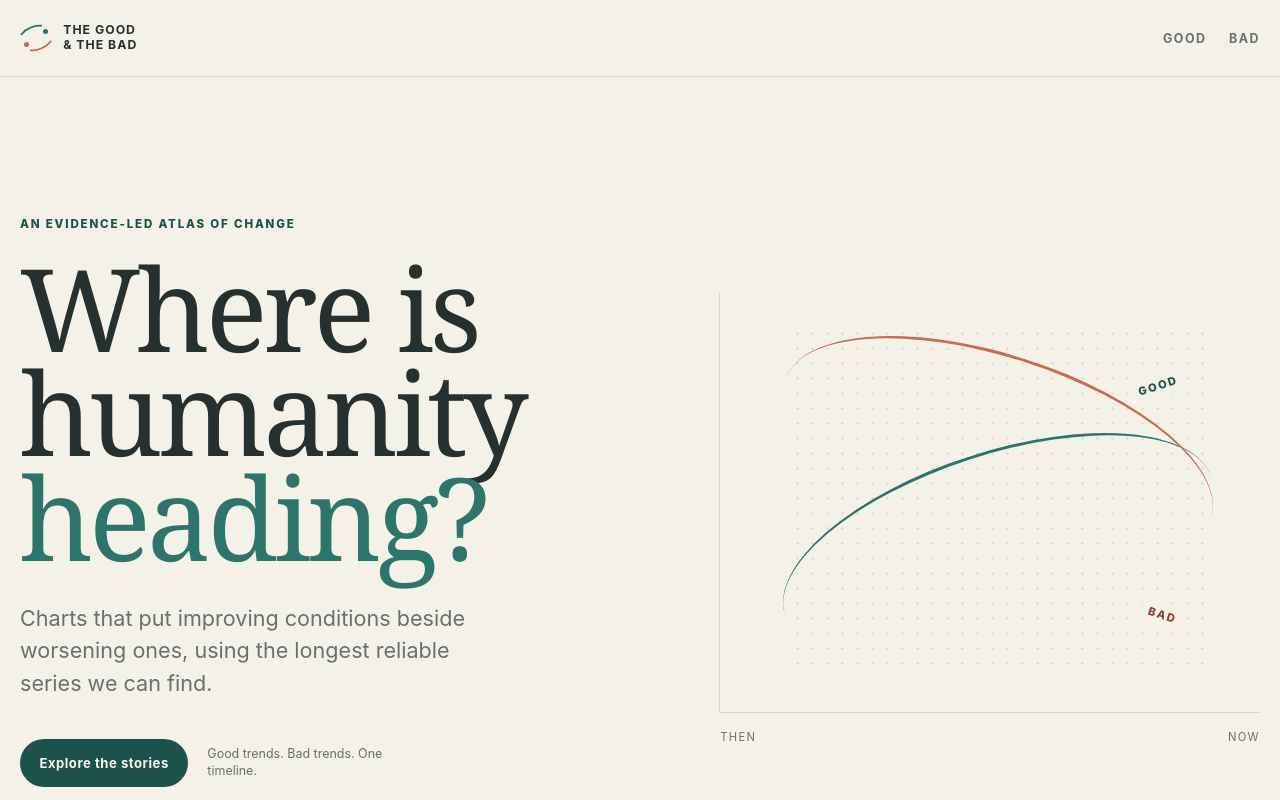
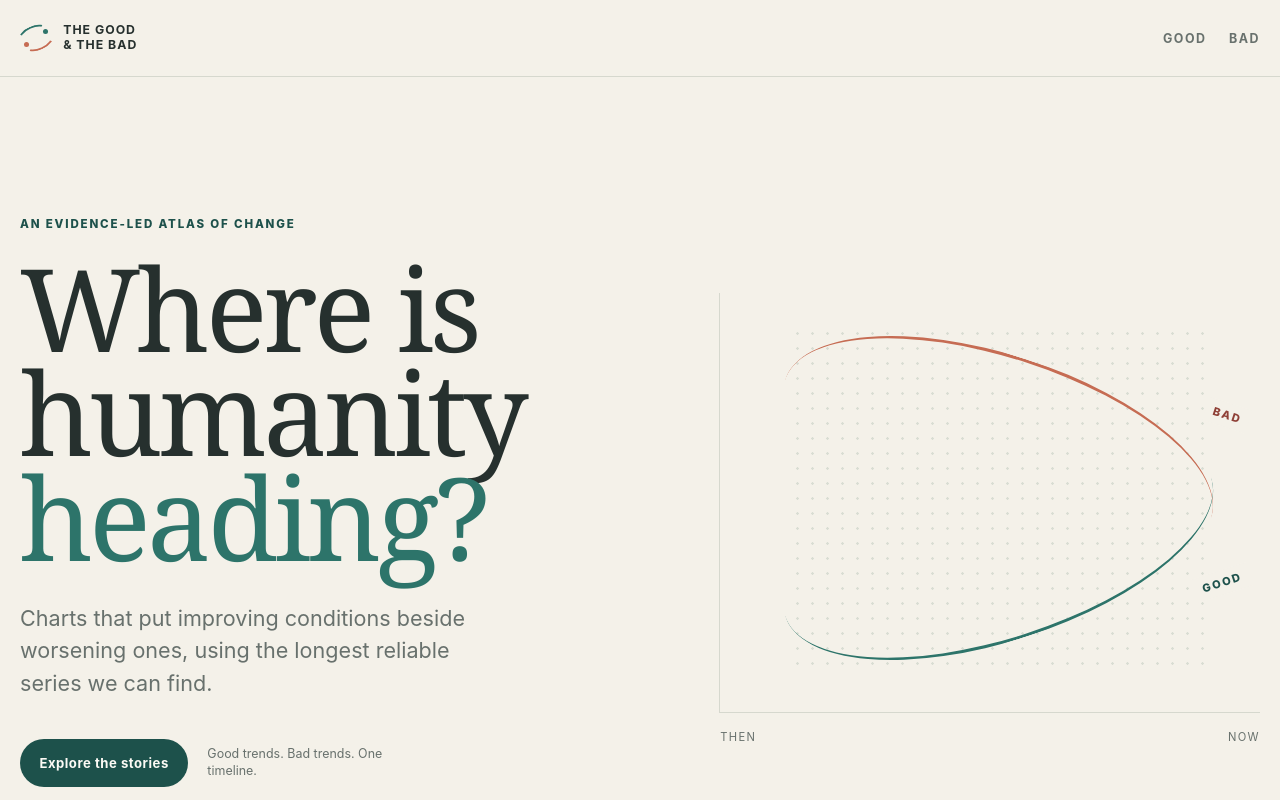
Before and after one commit to zadect/zadect.github.io, a React (Vite) app: page / in a window 1280 px wide. Shown: the top 800 px of the page. Built offline with nearby package versions, Linux system fonts and the light colour scheme.

Commit message:
fix: mirror GOOD landing curve
Co-authored-by: Copilot <223556219+Copilot@users.noreply.github.com>

```diff
--- a/src/styles/global.css
+++ b/src/styles/global.css
@@ -365,7 +365,8 @@ h2 {
 
 .direction-map__line--good {
   bottom: 17%;
-  border-color: var(--good);
+  border-top: 0;
+  border-bottom: 3px solid var(--good);
   transform: rotate(-18deg);
 }
 
@@ -387,9 +388,15 @@ h2 {
   letter-spacing: 0.16em;
 }
 
-.direction-map__line--bad .direction-map__label {
+.direction-map__line--good .direction-map__label {
   top: auto;
   bottom: -1.5rem;
+  color: var(--good-deep);
+}
+
+.direction-map__line--bad .direction-map__label {
+  top: -1.5rem;
+  bottom: auto;
   color: var(--bad-deep);
 }
 
```
